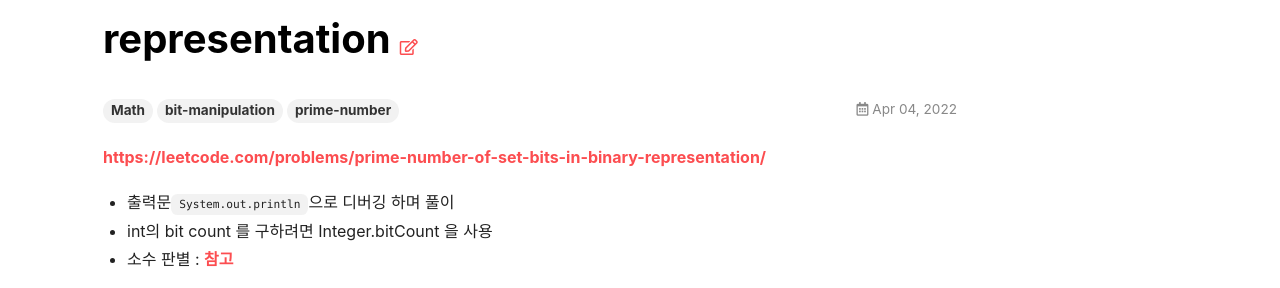
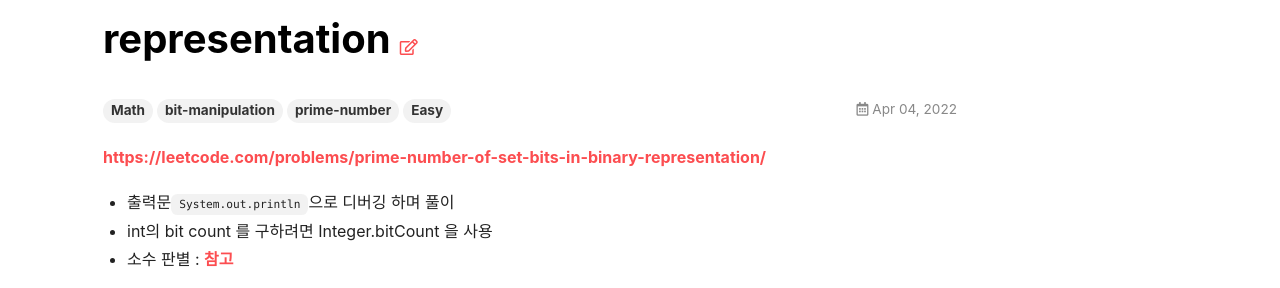
Before and after one commit to taetaetae/coding-test, a Jekyll site: the page built from _posts/2022-04-04-prime-number-of-set-bits-in-binary-representation.md, in a window 1280 px wide. Shown: the part 185-473 px from the top of the page. Built offline with Jekyll 4.4.1, drawn with Linux system fonts in a browser that asks for light colours; nearby versions of some CDN libraries.

Commit message:
Update 2022-04-04-prime-number-of-set-bits-in-binary-representation.md

```diff
--- a/_posts/2022-04-04-prime-number-of-set-bits-in-binary-representation.md
+++ b/_posts/2022-04-04-prime-number-of-set-bits-in-binary-representation.md
@@ -4,6 +4,7 @@ tags:
   - Math
   - bit-manipulation
   - prime-number
+  - Easy
 ---
 [https://leetcode.com/problems/prime-number-of-set-bits-in-binary-representation/](https://leetcode.com/problems/prime-number-of-set-bits-in-binary-representation/)
 
```
